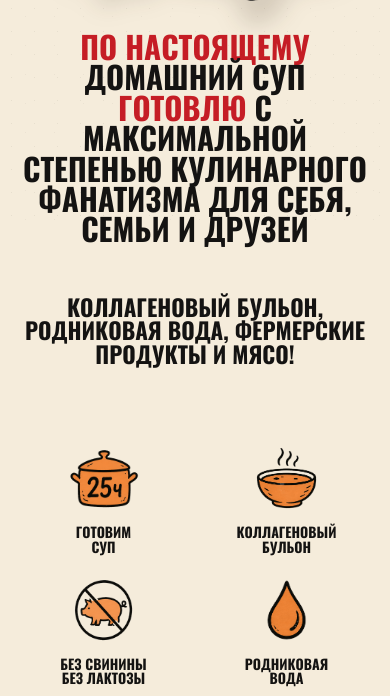
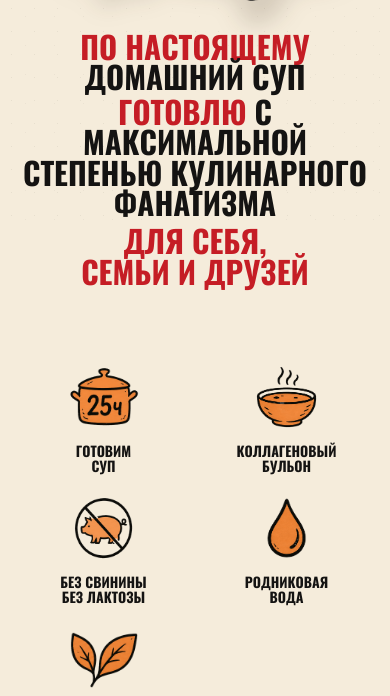
Before and after one commit to VladDobry/soup_delivery_project-, a Django app: page / in a window 390 px wide. Shown: the part 624-1320 px from the top of the page. Run offline with Django 5.2, Linux system fonts and the light colour scheme.

Commit message:
фикс главной страницы

```diff
--- a/landing/static/landing/css/styles.css
+++ b/landing/static/landing/css/styles.css
@@ -274,12 +274,41 @@
     margin: 0 0 28px;
     font-size: clamp(33px, 3.35vw, 52px);
     line-height: 0.98;
-    max-width: 540px;
-}
-
-.hero-copy h1 span,
+    max-width: min(640px, 100%);
+}
+
+.hero-title {
+    display: grid;
+    gap: clamp(4px, 0.55vw, 9px);
+    justify-items: start;
+}
+
+.hero-title-line {
+    display: block;
+    color: var(--ink);
+    max-width: 100%;
+    font-size: inherit;
+    font-weight: 700;
+    line-height: 0.98;
+    text-wrap: balance;
+}
+
+.hero-title-accent,
 .copy-lead strong {
     color: var(--red);
+}
+
+.hero-title-top {
+    translate: 8px 0;
+}
+
+.hero-title-main {
+    translate: -6px 0;
+}
+
+.hero-title-audience {
+    margin-top: 4px;
+    translate: 0 0;
 }
 
 .copy-lead {
@@ -2457,6 +2486,16 @@
         text-align: center;
     }
 
+    .hero-title {
+        justify-items: center;
+        max-width: 680px;
+        margin-inline: auto;
+    }
+
+    .hero-title-line {
+        translate: 0 0;
+    }
+
     .benefits {
         max-width: 720px;
         margin-inline: auto;
@@ -2669,6 +2708,11 @@
 
     .hero-copy h1 {
         font-size: 31px;
+        margin-bottom: 22px;
+    }
+
+    .hero-title {
+        gap: 4px;
     }
 
     .hero .decor-planet {
--- a/landing/templates/landing/index.html
+++ b/landing/templates/landing/index.html
@@ -54,8 +54,12 @@
                 </div>
                 <div class="hero-copy reveal">
                     <p class="hero-kicker"></p>
-                    <h1><span>по настоящему</span> домашний суп <span> готовлю</span> с максимальной степенью кулинарного фанатизма Для себя, семьи и друзей</h1>
-                    <p class="copy-lead"><strong></strong><br>Коллагеновый бульон, родниковая вода, фермерские продукты и мясо!</p>
+                    <h1 class="hero-title">
+                        <span class="hero-title-line hero-title-top"><span class="hero-title-accent">По настоящему</span> ДомашнИЙ Суп</span>
+                        <span class="hero-title-line hero-title-main"><span class="hero-title-accent">Готовлю</span> С максимальной степенью кулинарного фанатизма</span>
+                        <span class="hero-title-line hero-title-audience"><span class="hero-title-accent">Для себя, семьи и друзей</span></span>
+                    </h1>
+
                     <p class="copy-lead"><strong></strong><br></p>
                     <p class="hero-shout"></p>
                     <div class="benefits" aria-label="Преимущества">
```
